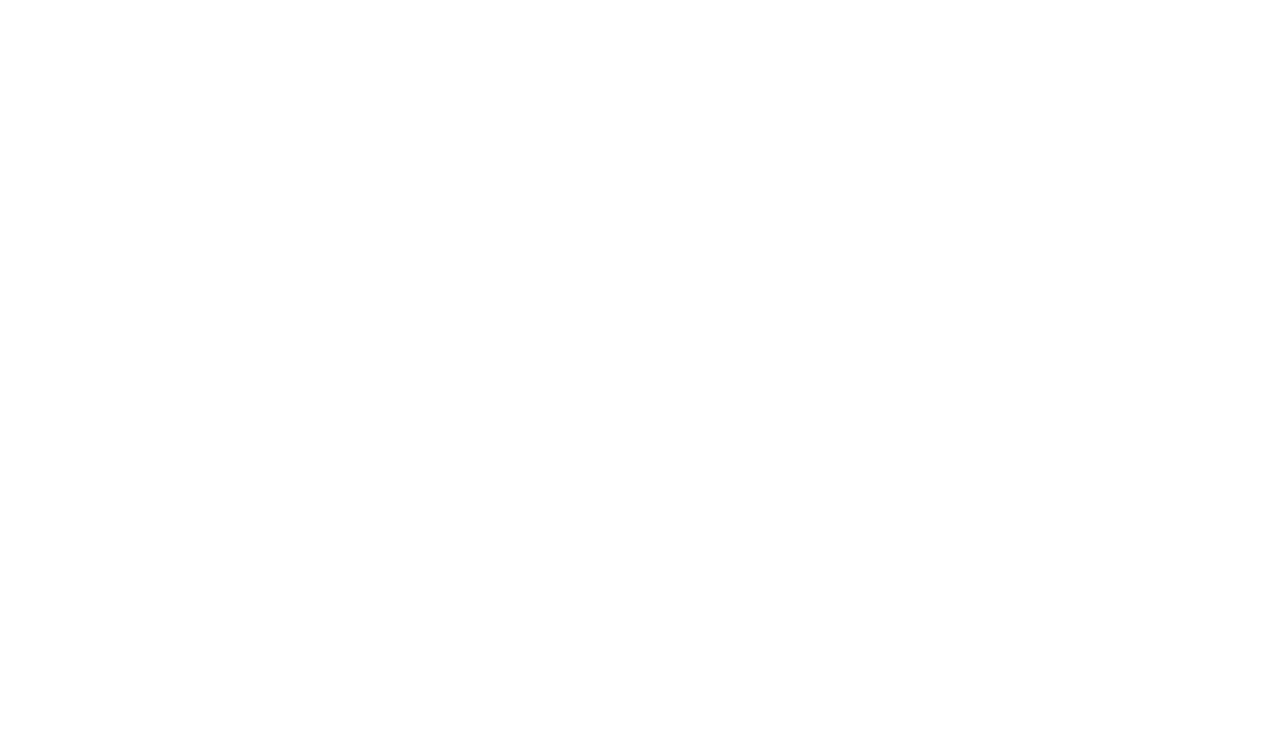
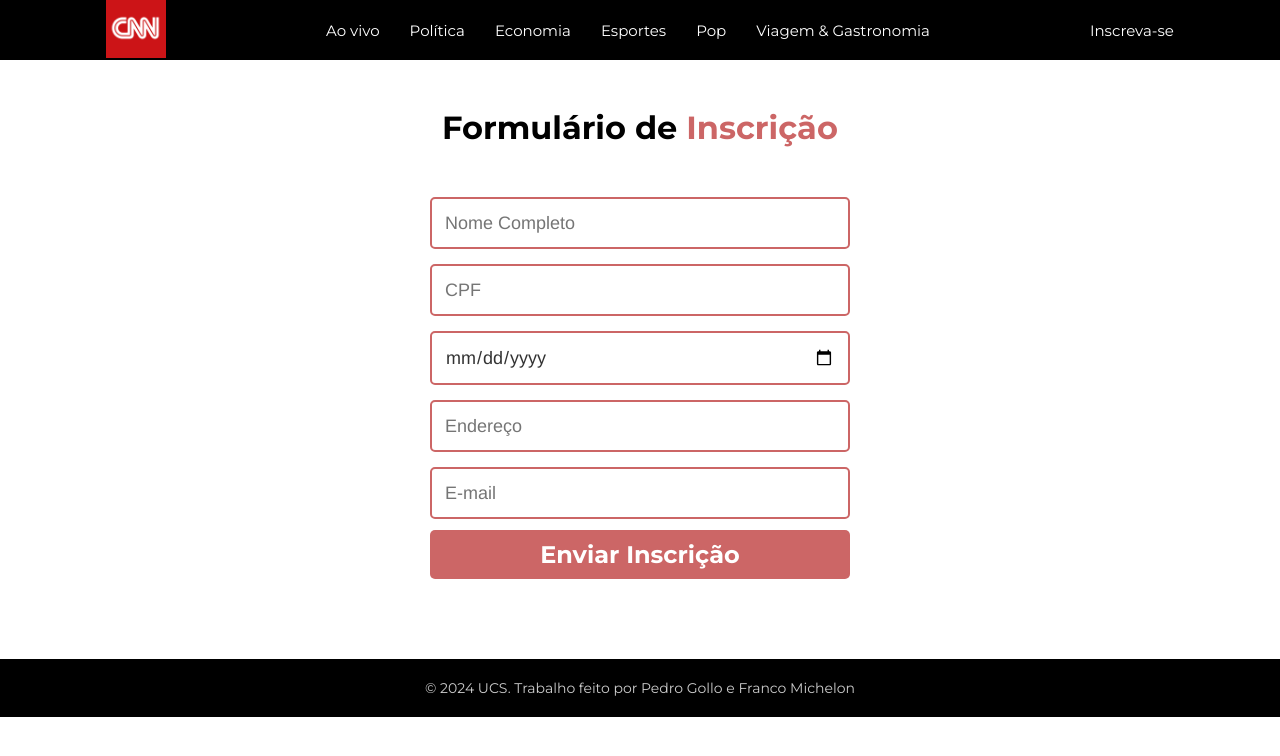
Before and after one commit to pbgollo/trabalho-1-web-1, a plain HTML site: page formulario.html in a window 1280 px wide. Drawn offline with Linux system fonts and the light colour scheme.

Commit message:
formulario

```diff
--- a/components/header.html
+++ b/components/header.html
@@ -15,6 +15,6 @@
 </nav>
 <nav>
     <ul>
-        <li><a href="formulario.html">Contato</a></li>
+        <li><a href="formulario.html">Inscreva-se</a></li>
     </ul>
 </nav>
--- a/formulario.html
+++ b/formulario.html
@@ -0,0 +1,31 @@
+<!DOCTYPE html>
+<html lang="pt-BR">
+<head>
+    <meta charset="UTF-8">
+    <meta name="viewport" content="width=device-width, initial-scale=1.0">
+    <title>Formulário de Inscrição</title>
+    <link rel="stylesheet" href="styles/main.css">
+    <link rel="stylesheet" href="styles/header.css">
+    <link rel="stylesheet" href="styles/footer.css">
+    <link rel="stylesheet" href="styles/form.css">
+</head>
+<body>
+    <header></header>
+
+    <section class="inscricao" id="inscricao">
+        <h2 class="heading">Formulário de <span>Inscrição</span></h2>
+        <form>
+            <input name="name" type="text" class="feedback-input" placeholder="Nome Completo" />
+            <input name="cpf" type="text" class="feedback-input" placeholder="CPF" />
+            <input name="birthdate" type="date" class="feedback-input" placeholder="Data de Nascimento" />
+            <input name="address" type="text" class="feedback-input" placeholder="Endereço" />
+            <input name="email" type="email" class="feedback-input" placeholder="E-mail" />
+            <input type="submit" value="Enviar Inscrição" />
+        </form>
+    </section>
+
+    <footer></footer>
+
+    <script src="scripts/load_components.js"></script>
+</body>
+</html>
--- /dev/null
+++ b/styles/form.css
@@ -0,0 +1,71 @@
+@import url('https://fonts.googleapis.com/css?family=Montserrat:400,700');
+
+body {
+    text-align: center;
+    font-family: 'Montserrat', Arial, Helvetica, sans-serif;
+}
+
+form {
+    max-width: 420px;
+    margin: 50px auto;
+    text-align: center;
+    margin-bottom: 5rem;
+}
+
+.heading {
+    font-family: 'Montserrat', Arial, Helvetica, sans-serif;
+    font-weight: 700;
+    font-size: 2rem;
+    margin-top: 3rem;
+    margin-bottom: 2rem;
+}
+
+.heading span {
+    color: #CC6666;
+}
+
+.feedback-input {
+    color: #333;
+    font-family: Helvetica, Arial, sans-serif;
+    font-weight: 500;
+    font-size: 18px;
+    border-radius: 5px;
+    line-height: 22px;
+    background-color: transparent;
+    border: 2px solid #CC6666;
+    transition: all 0.3s;
+    padding: 13px;
+    margin-bottom: 15px;
+    width: 100%;
+    box-sizing: border-box;
+    outline: 0;
+}
+
+.feedback-input:focus {
+    border: 2px solid #CC4949;
+}
+
+textarea {
+    height: 150px;
+    line-height: 150%;
+    resize: vertical;
+}
+
+[type="submit"] {
+    font-family: 'Montserrat', Arial, Helvetica, sans-serif;
+    width: 100%;
+    background: #CC6666;
+    border-radius: 5px;
+    border: 0;
+    cursor: pointer;
+    color: white;
+    font-size: 24px;
+    padding: 10px 0;
+    transition: all 0.3s;
+    margin-top: -4px;
+    font-weight: 700;
+}
+
+[type="submit"]:hover {
+    background: #CC4949;
+}
```
